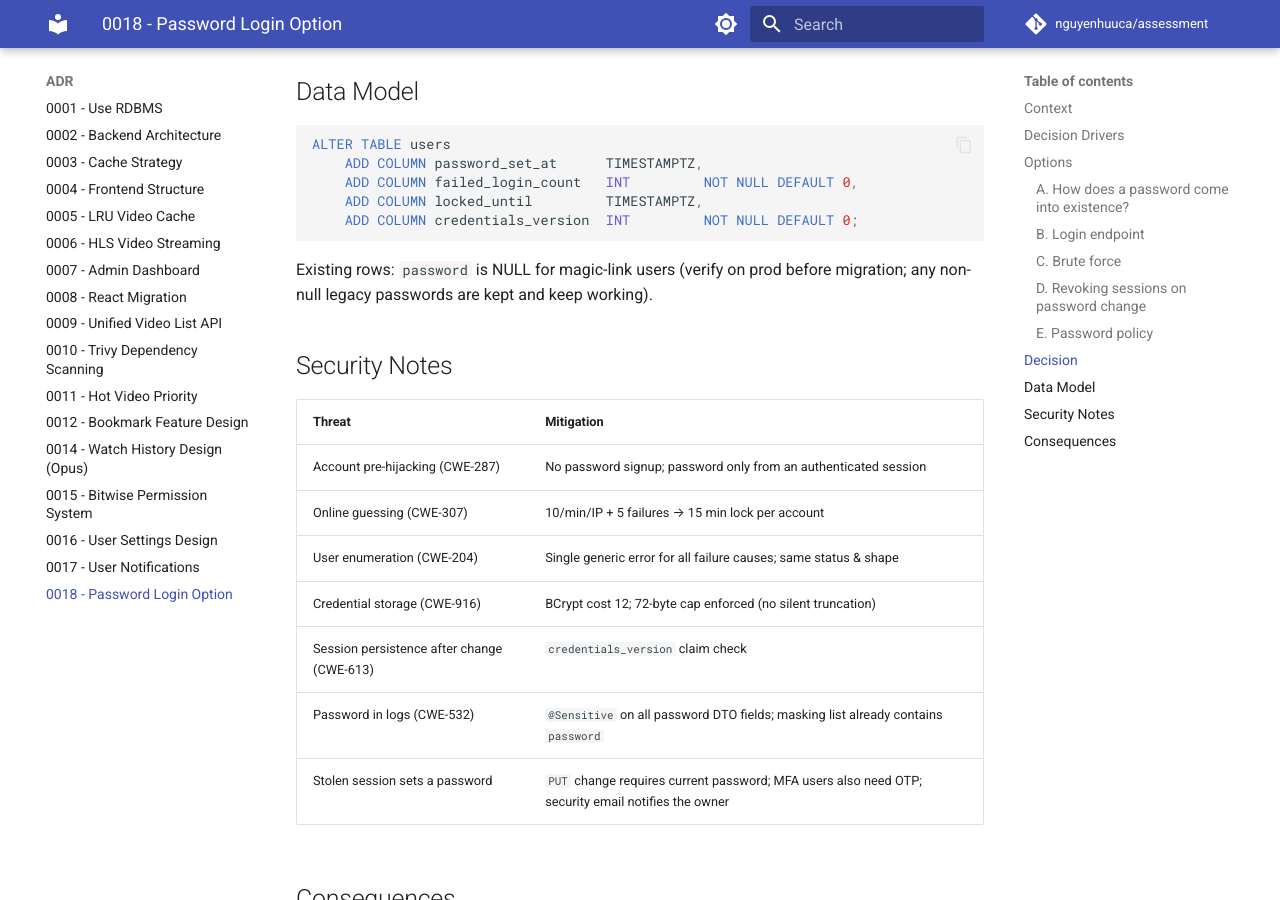
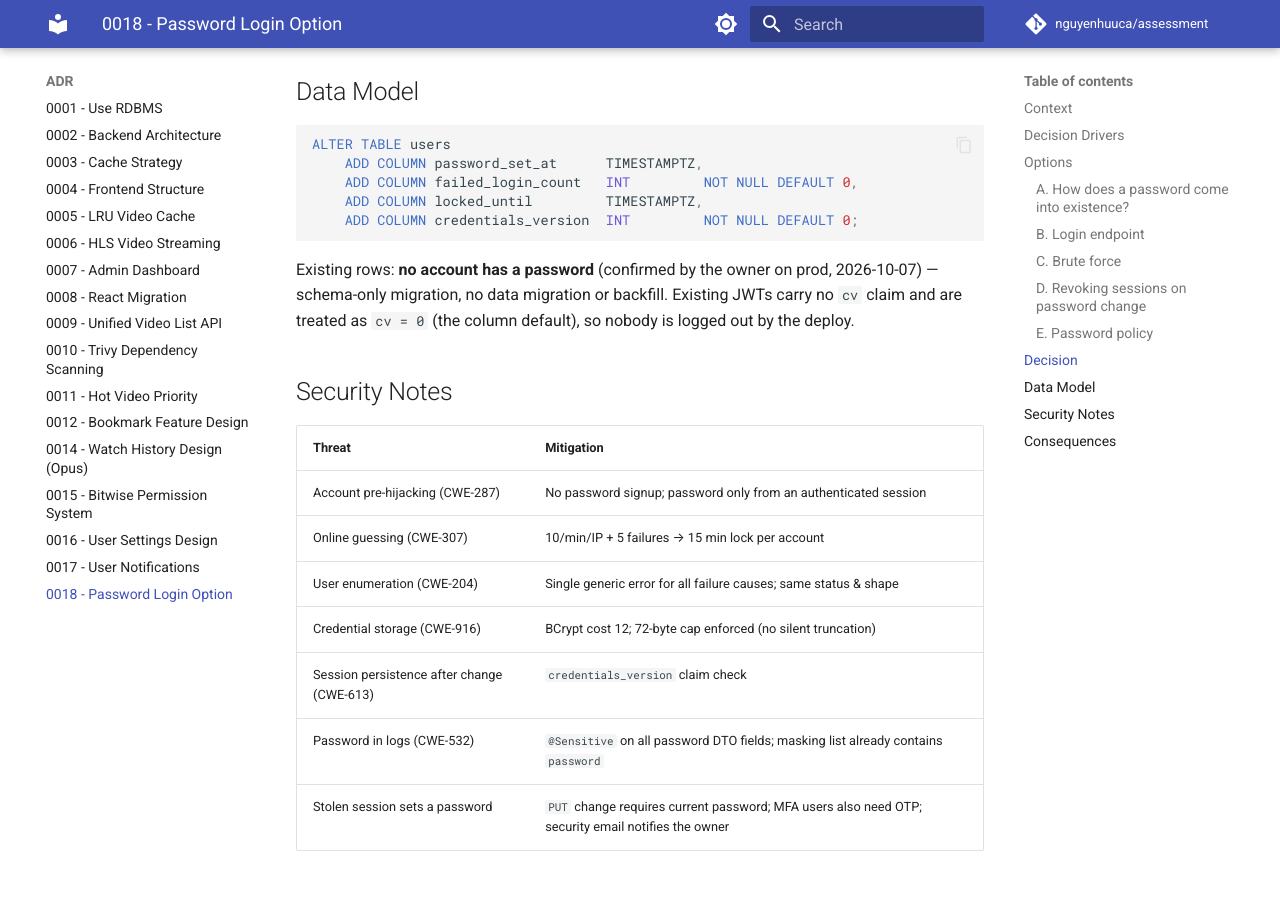
Before and after one commit to nguyenhuuca/assessment, an MkDocs documentation site: the page built from docs/adr/0018-password-login-option.md, in a window 1280 px wide and 900 px high, scrolled down 4183 px. Built offline with MkDocs 1.6.1 and Material for MkDocs 9.7.7, drawn with Linux system fonts in a browser that asks for light colours; comment, search, counter and statistics services are not loaded.

Commit message:
docs(auth): record no legacy passwords on prod — schema-only migration
Co-Authored-By: Claude Opus 5.5 <noreply@anthropic.com>

````diff
--- a/docs/adr/0018-password-login-option.md
+++ b/docs/adr/0018-password-login-option.md
@@ -106,7 +106,7 @@ ALTER TABLE users
     ADD COLUMN credentials_version  INT         NOT NULL DEFAULT 0;
 ```
 
-Existing rows: `password` is NULL for magic-link users (verify on prod before migration; any non-null legacy passwords are kept and keep working).
+Existing rows: **no account has a password** (confirmed by the owner on prod, 2026-10-07) — schema-only migration, no data migration or backfill. Existing JWTs carry no `cv` claim and are treated as `cv = 0` (the column default), so nobody is logged out by the deploy.
 
 ## Security Notes
 
````
Also changed, not shown: TASKS.md (+1 -1 lines), docs/plans/plan-password-login.md (+1 -1 lines), docs/prd/PRD-password-login.md (+1 -1 lines).
